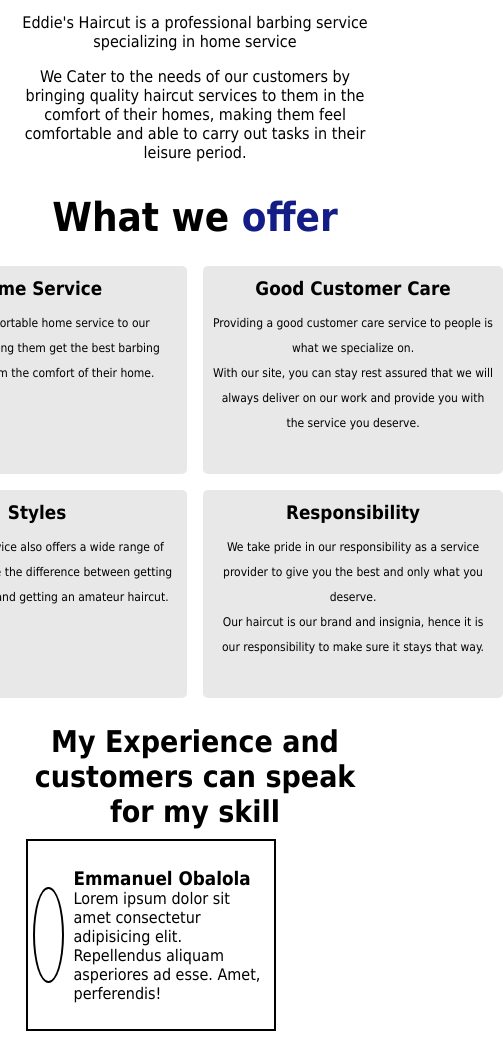
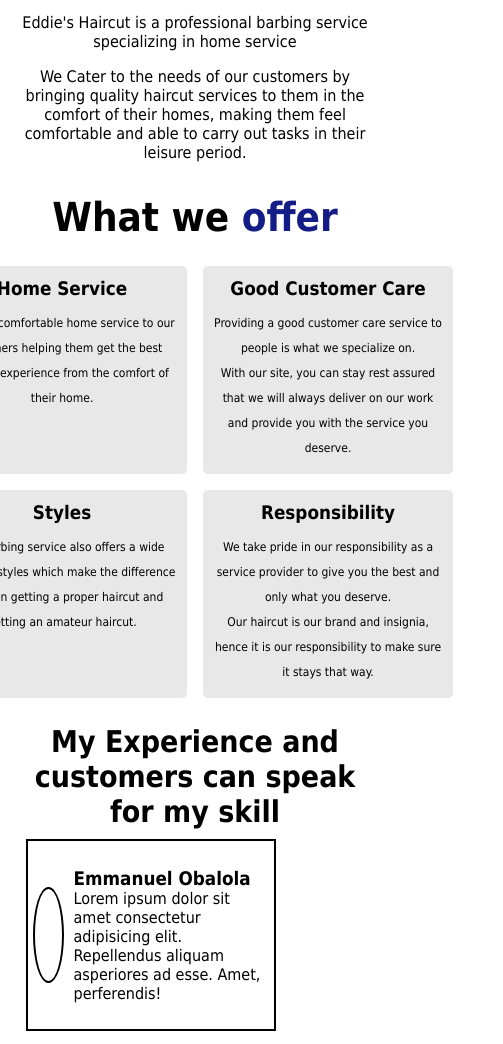
Before and after one commit to Enedi-Godswill/Barbing-shop, a plain HTML site: page index.html in a window 390 px wide. Shown: the part 993-2037 px from the top of the page, 503 px wide, since content can reach past the window. Drawn offline with Linux system fonts and the light colour scheme.

Commit message:
Second commit

```diff
--- a/css/home.css
+++ b/css/home.css
@@ -59,8 +59,7 @@ span{
     flex-direction:column;
     align-items:center;
     gap:10px;
-    width:450px;
-    height:12rem;
+    width:400px;
     line-height:25px;
 }
 .card p{
@@ -105,9 +104,8 @@ span{
         gap:1rem;
     }
     .card{
-        line-height:none;
         font-size:16px;
-        width:300px;
+        width:250px;
         height:13rem;
     }
     .card p{
```
